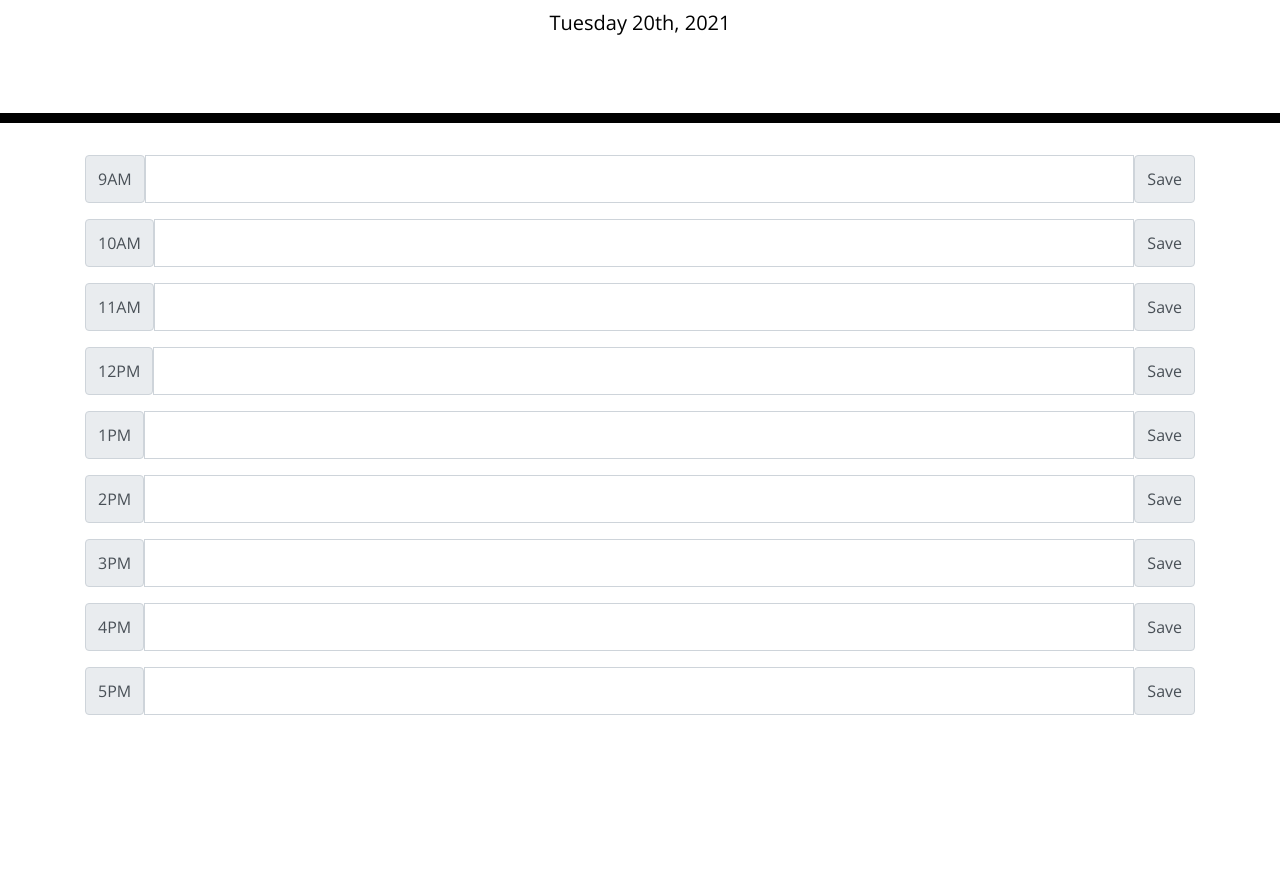
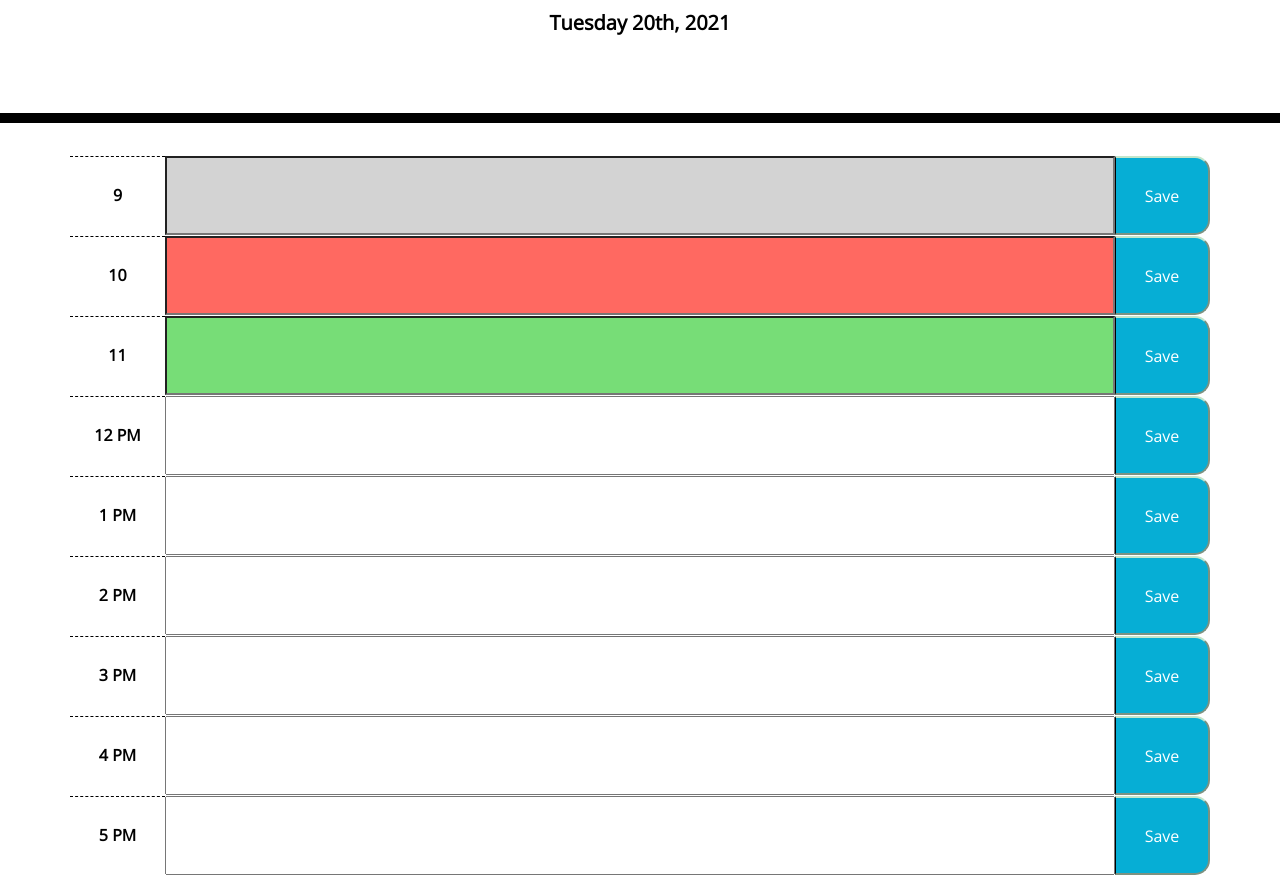
Before and after one commit to LoganHild/easy-planner, a plain HTML site: page index.html in a window 1280 px wide. Shown: the part 181-1056 px from the top of the page. Before the commit the page ends 912 px from the top, so only its background shows below. Drawn offline with nearby package versions, Linux system fonts and the light colour scheme.

Commit message:
changed some CSS, removed bootstrap timeblocks and changed for given CSS, worked on localStorage functions

```diff
--- a/index.html
+++ b/index.html
@@ -20,6 +20,7 @@
       rel="stylesheet"
     />
     <link rel="stylesheet" href="style.css" />
+
     <title>Work Day Scheduler</title>
   </head>
 
@@ -31,50 +32,52 @@
     </header>
     <div class="container">
       <!-- Timeblocks go here -->
-      <div class="input-group mb-3 input-group-lg">
-        <span class="input-group-text">9AM</span>
-        <input type="text" class="form-control" aria-label="Dollar amount (with dot and two decimal places)">
-        <button class="input-group-text">Save</button>
+      <!--displays timeblocks for standard business hours-->
+      <div class = "row timeblock">
+        <span id = "nineAM" class="hour"></span>
+        <input type="text" class="textarea past" data-hour="9" aria-label="Dollar amount (with dot and two decimal places)">
+        <!--changed class to have alert green color from bootstrap alerts, changed bottom span to button(for all)-->
+        <button class="saveBtn i">Save</button>
       </div>
-      <div class="input-group mb-3 input-group-lg">
-        <span class="input-group-text">10AM</span>
-        <input type="text" class="form-control" aria-label="Dollar amount (with dot and two decimal places)">
-        <button class="input-group-text">Save</button>
+      <div class="row timeblock">
+        <span id = "tenAM" class="hour"></span>
+        <input type="text" class="textarea present" data-hour="10" aria-label="Dollar amount (with dot and two decimal places)">
+        <button class="saveBtn">Save</button>
       </div>
-      <div class="input-group mb-3 input-group-lg">
-        <span class="input-group-text">11AM</span>
-        <input type="text" class="form-control" aria-label="Dollar amount (with dot and two decimal places)">
-        <button class="input-group-text">Save</button>
+      <div class="row timeblock">
+        <span id = "elevenAM" class="hour"></span>
+        <input type="text" class="textarea future" data-hour="11"  aria-label="Dollar amount (with dot and two decimal places)">
+        <button class="saveBtn">Save</button>
       </div>
-      <div class="input-group mb-3 input-group-lg">
-        <span class="input-group-text">12PM</span>
-        <input type="text" class="form-control" aria-label="Dollar amount (with dot and two decimal places)">
-        <button class="input-group-text">Save</button>
+      <div class="row timeblock">
+        <span id = "twelvePM" class="hour"></span>
+        <input type="text" class="textarea" data-hour="12" aria-label="Dollar amount (with dot and two decimal places)">
+        <button class="saveBtn">Save</button>
       </div>
-      <div class="input-group mb-3 input-group-lg">
-        <span class="input-group-text">1PM</span>
-        <input type="text" class="form-control" aria-label="Dollar amount (with dot and two decimal places)">
-        <button class="input-group-text">Save</button>
+      <div class="row timeblock">
+        <span id = "onePM" class="hour"></span>
+        <input type="text" class="textarea" data-hour="13" aria-label="Dollar amount (with dot and two decimal places)">
+        <button class="saveBtn">Save</button>
       </div>
-      <div class="input-group mb-3 input-group-lg">
-        <span class="input-group-text">2PM</span>
-        <input type="text" class="form-control" aria-label="Dollar amount (with dot and two decimal places)">
-        <button class="input-group-text">Save</button>
+      <div class="row timeblock">
+        <span id = "twoPM" class="hour"></span>
+        <input type="text" class="textarea" data-hour="14" aria-label="Dollar amount (with dot and two decimal places)">
+        <button class="saveBtn">Save</button>
       </div>
-      <div class="input-group mb-3 input-group-lg">
-        <span class="input-group-text">3PM</span>
-        <input type="text" class="form-control" aria-label="Dollar amount (with dot and two decimal places)">
-        <button class="input-group-text">Save</button>
+      <div class="row timeblock">
+        <span id = "threePM" class="hour"></span>
+        <input type="text" class="textarea" data-hour="15" aria-label="Dollar amount (with dot and two decimal places)">
+        <button class="saveBtn">Save</button>
       </div>
-      <div class="input-group mb-3 input-group-lg">
-        <span class="input-group-text">4PM</span>
-        <input type="text" class="form-control" aria-label="Dollar amount (with dot and two decimal places)">
-        <button class="input-group-text">Save</button>
+      <div class="row timeblock">
+        <span id = "fourPM" class="hour"></span>
+        <input type="text" class="textarea" data-hour="16" aria-label="Dollar amount (with dot and two decimal places)">
+        <button class="saveBtn">Save</button>
       </div>
-      <div class="input-group mb-3 input-group-lg">
-        <span class="input-group-text">5PM</span>
-        <input type="text" class="form-control" aria-label="Dollar amount (with dot and two decimal places)">
-        <button class="input-group-text">Save</button>
+      <div class="row timeblock">
+        <span id = "fivePM" class="hour"></span>
+        <input type="text" class="textarea" data-hour="17" aria-label="Dollar amount (with dot and two decimal places)">
+        <button class="saveBtn saveBtn">Save</button>
       </div>
     </div>
 
--- a/script.js
+++ b/script.js
@@ -1,29 +1,74 @@
 //Must use date utility library to work with date and time, example from class and in readme is moment but check links from Nathan due to moment being chopped.
+
 //timeblocks go in <div class = "container"
 //Displays the current date at the top of the calendar--moment website--use the docs.
 
 var today = moment();
 $('#currentDay').text(today.format('dddd Do, YYYY'));
-//Displays timeblocks for standard business hours--bootstrap+moment.
 
-var timeBlocks = $('.container');
-
-
+//create timeblocks
+//When a timeblock is clicked, user can enter an event--probably bootstrap.
+var time = today.format("9");
+$("#nineAM").text(time);
+var time = today.format("10");
+$("#tenAM").text(time);
+var time = today.format("11");
+$("#elevenAM").text(time);
+var time = today.format("12 A");
+$("#twelvePM").text(time);
+var time = today.format("1 A");
+$("#onePM").text(time);
+var time = today.format("2 A");
+$("#twoPM").text(time);
+var time = today.format("3 A");
+$("#threePM").text(time);
+var time = today.format("4 A");
+$("#fourPM").text(time);
+var time = today.format("5 A");
+$("#fivePM").text(time);
 
 //When viewing the timeblocks for that day, each is color coded for past, present, future---moment+jquery?+maybe bootstrap I don't know.
 
 
 
+//grid
+$('span').addClass("col-lg-1");
+$('input').addClass("col-lg-10");
+$('button').addClass("col-lg-1 alert-success");
 
-//When a timeblock is clicked, user can enter an event--probably bootstrap.
+
+//changing save button on mouseover
+$('.alert-success').on('mouseenter mouseleave', function(event) {
+    $(this).addClass("alert-success");
+})
+
+//save button for timeblock, for saving event to local storage, maybe need to get it on page load or something? will use JSON
+
+var save = $('button');
+
+function formSave(event) {
+    event.preventDefault();
+    console.log($(this).siblings(".textarea").data("hour"));
+
+    var input = $(this).siblings(".textarea");
+    console.log(event)
+    if (input.val() !== null) {
+
+        localStorage.setItem(input.data("hour"),input.val());
+        // localStorage.getItem('event');
+    }
+
+}
+
+
+save.on('click', formSave);
 
 
 
+//When refreshed, the saved events persist.
+
+function renderEvents() {
 
 
-//save button for timeblock, for saving event to local storage, maybe need to get it on page load or something? will use JSON I'm sure >.> eww I hate it(will take me like all week).
-
-
-
-
-//When refreshed, the saved events "persist" lmao, "are still there".
+}
+renderEvents();
--- a/style.css
+++ b/style.css
@@ -35,26 +35,29 @@ textarea{
   height: 80px;
   border-top: 1px solid white;;
 }
-
+/*centered text*/
 .hour {
   background-color: #ffffff;
   color: #000000;
   border-top: 1px dashed #000000;
+  text-align: center;
+  padding-top: 30px;
+  font-weight: bold;
 }
-
+/*changed font color to black, it was hard to see and example had black color for font*/
 .past {
   background-color: #d3d3d3;
-  color: white;
+  color: black;
 }
 
 .present {
   background-color: #ff6961;
-  color: white;
+  color: black;
 }
 
 .future {
   background-color: #77dd77;
-  color: white;
+  color: black;
 }
 
 .saveBtn {
@@ -64,8 +67,13 @@ textarea{
   background-color: #06AED5;
   color: white;
 }
-
-.saveBtn i:hover {
+/*added font color black like the example, made it on hover, it worked better for me*/
+/*deleted the i:hover, didn't know what it was for*/
+.saveBtn:hover {
   font-size: 20px;
+  color: black;
   transition: all .3s ease-in-out;
 }
+#currentDay {
+  font-weight: bold;
+}
```
